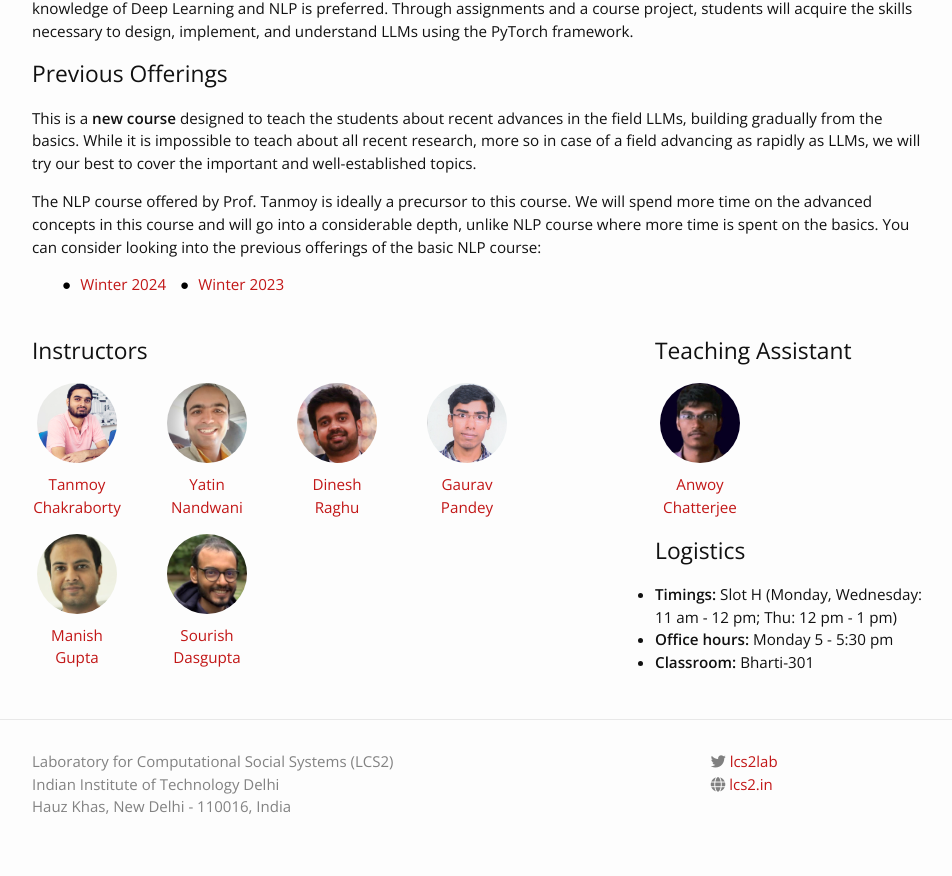
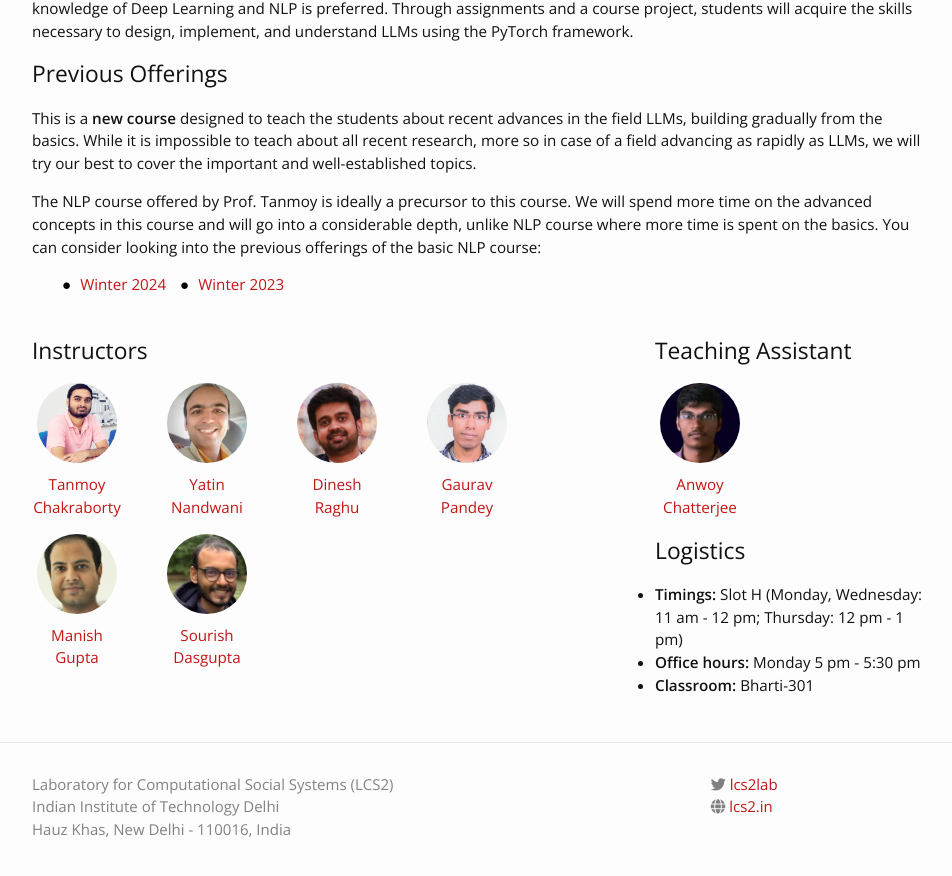
Before and after one commit to lcs2-iitd/ELL881-AIL821-2401, a Jekyll site: the page built from index.md, in a window 1280 px wide and 900 px high, scrolled down 710 px. Shown: the top 876 px of the window, without its empty margins (163-1115 px from the left). Built offline with Jekyll 4.4.1, drawn with Linux system fonts in a browser that asks for light colours; nearby versions of some CDN libraries.

Commit message:
Update home.html

```diff
--- a/_layouts/home.html
+++ b/_layouts/home.html
@@ -69,12 +69,12 @@ layout: default
             </div>
         </div>
     </div>
-
-</div>
-
+<div>
 <h2>Logistics</h2>
     <ul>
-        <li><b>Timings:</b> Slot H (Monday, Wednesday: 11 am - 12 pm; Thu: 12 pm - 1 pm)</li>
-      <li><b>Office hours:</b> Monday 5 - 5:30 pm</li>
+        <li><b>Timings:</b> Slot H (Monday, Wednesday: 11 am - 12 pm; Thursday: 12 pm - 1 pm)</li>
+      <li><b>Office hours:</b> Monday 5 pm - 5:30 pm</li>
       <li><b>Classroom:</b> Bharti-301</li>
     </ul>
+</div>
+</div>
```
